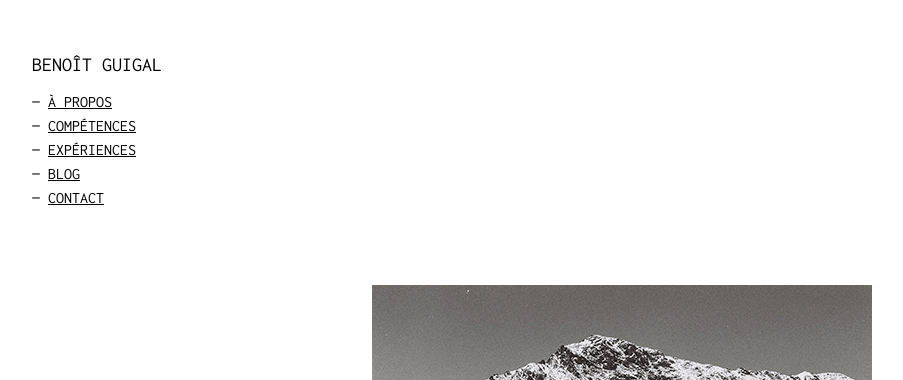
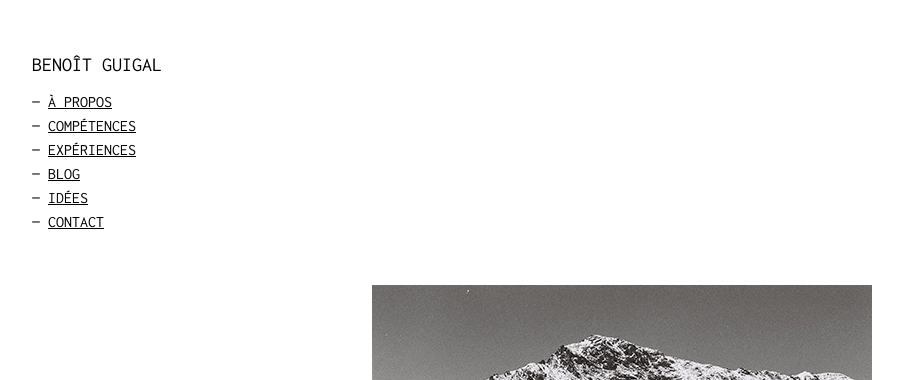
Before and after one commit to benoitguigal/benoitguigal.github.io, a Jekyll site: the page built from index.html, in a window 1280 px wide. Shown: the top 380 px of the page, without its empty margins (18-921 px from the left). Built offline with Jekyll 4.4.1, drawn with Linux system fonts in a browser that asks for light colours.

Commit message:
add Idées to the menu

```diff
--- a/_includes/menu.html
+++ b/_includes/menu.html
@@ -24,6 +24,9 @@
     — <a href="/code" class="is-uppercase">Blog</a>
   </p>
   <p>
+    — <a href="/blog" class="is-uppercase">Idées</a>
+  </p>
+  <p>
     {% if page.title == "contact" %}
     — <a href="/contact" class="is-uppercase is-active">Contact</a>
     {% else %}
```
